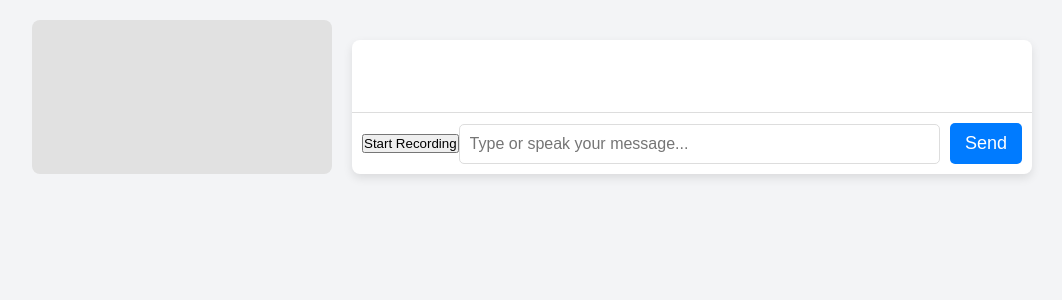
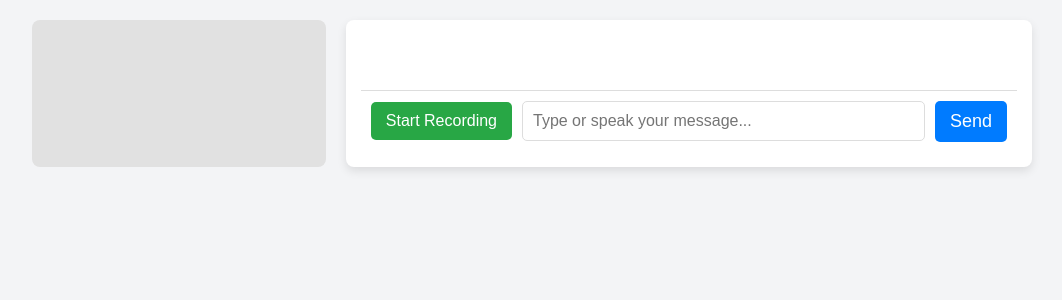
Before and after one commit to AkanshuApphelix/Speech-to-Speech-LLM, a Flask app: page / in a window 1280 px wide. Shown: the part 77-377 px from the top of the page, without its empty margins (108-1170 px from the left). Run offline with Flask 3, Linux system fonts and the light colour scheme.

Commit message:
final commit

```diff
--- a/static/styles.css
+++ b/static/styles.css
@@ -11,7 +11,6 @@ body {
     align-items: center;
     min-height: 100vh;
     background-color: #f3f4f6;
-    margin: 0;
 }
 
 header {
@@ -25,25 +24,26 @@ header {
 header h1 {
     font-size: 2em;
     text-align: center;
-    margin: 0;
 }
 
+/* Main Container */
 .container {
     display: flex;
     gap: 20px;
-    width: 90%;
+    width: 80%;
     max-width: 1000px;
     margin-top: 20px;
-    flex-wrap: wrap;
 }
 
 /* Webcam Section */
 .webcam-section {
-    width: 100%;
-    max-width: 300px;
+    width: 30%;
     background-color: #e1e1e1;
     border-radius: 8px;
     overflow: hidden;
+    display: flex;
+    align-items: center;
+    justify-content: center;
 }
 
 #webcam {
@@ -53,14 +53,14 @@ header h1 {
 
 /* Chat Section */
 .chat-section {
-    flex: 1;
+    width: 70%;
     display: flex;
     flex-direction: column;
     justify-content: space-between;
     background-color: #ffffff;
     border-radius: 8px;
     box-shadow: 0px 4px 10px rgba(0, 0, 0, 0.1);
-    margin-top: 20px;
+    padding: 15px;
 }
 
 .chat-container {
@@ -95,6 +95,7 @@ header h1 {
     border-top: 1px solid #ddd;
 }
 
+/* Input Field */
 #user-input {
     flex: 1;
     height: 40px;
@@ -102,8 +103,10 @@ header h1 {
     font-size: 16px;
     border: 1px solid #ddd;
     border-radius: 5px;
+    resize: none;
 }
 
+/* Send Button */
 #submit-btn {
     margin-left: 10px;
     padding: 10px 15px;
@@ -113,17 +116,41 @@ header h1 {
     border-radius: 5px;
     cursor: pointer;
     font-size: 18px;
+    transition: background-color 0.3s ease;
 }
 
 #submit-btn:hover {
     background-color: #0056b3;
 }
 
+/* Record Button */
+#record-btn {
+    padding: 10px 15px;
+    background-color: #28a745;
+    color: white;
+    border: none;
+    border-radius: 5px;
+    cursor: pointer;
+    font-size: 16px;
+    transition: background-color 0.3s ease;
+    margin-right: 10px;
+}
+
+#record-btn:hover {
+    background-color: #218838;
+}
+
+#record-btn:active {
+    background-color: #1e7e34;
+}
+
 /* Responsive Media Queries */
 @media (max-width: 768px) {
+    /* Stack layout for smaller screens */
     .container {
         flex-direction: column;
-        align-items: center;
+        gap: 15px;
+        width: 90%;
     }
 
     .webcam-section,
@@ -136,12 +163,14 @@ header h1 {
         max-height: 300px;
     }
 
-    #submit-btn {
+    #submit-btn,
+    #record-btn {
         font-size: 16px;
     }
 }
 
 @media (max-width: 480px) {
+    /* Smaller mobile screens */
     header h1 {
         font-size: 1.5em;
     }
@@ -154,7 +183,8 @@ header h1 {
         font-size: 14px;
     }
 
-    #submit-btn {
+    #submit-btn,
+    #record-btn {
         font-size: 14px;
         padding: 8px 12px;
     }
```
Also changed, not shown: 1 other file.
